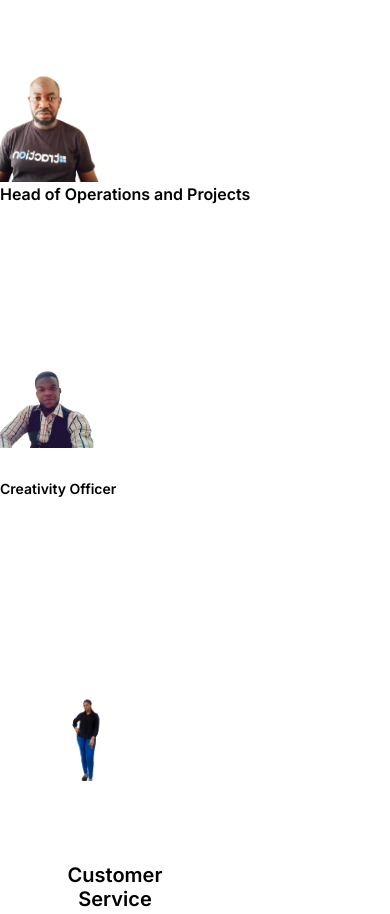
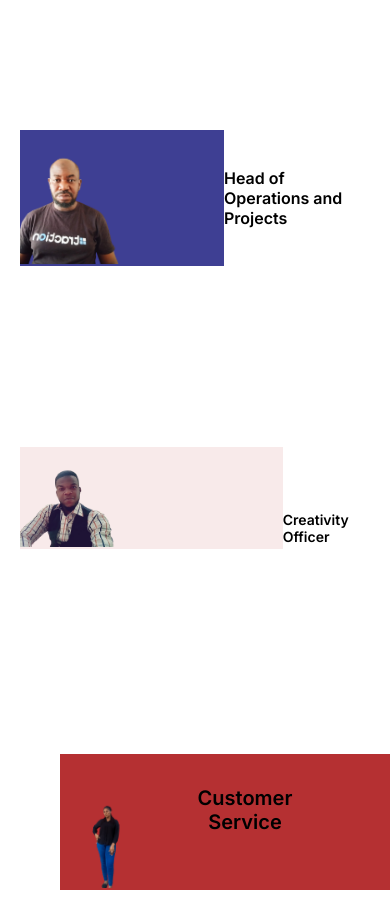
Before and after one commit to Spring-EM/springs-official, a website: page about.html in a window 390 px wide. Shown: the part 740-1654 px from the top of the page. Drawn offline with Linux system fonts and the light colour scheme.

Commit message:
about page mobile view fixed

```diff
--- a/scss/about.scss
+++ b/scss/about.scss
@@ -63,6 +63,8 @@
         width: 100%;
         height: auto;
         display: flex;
+        justify-content: center;
+        align-items: center;
         flex-direction: column-reverse;
 
     }
@@ -78,6 +80,7 @@
             height: 300px;
             grid-area: none;
             display: block;
+            // background-color: vars.$rouge-full;
         }
         img{
             position: relative;
@@ -107,7 +110,8 @@
         align-items: center;
         @media #{vars.$media-600-down}{
             grid-area: none;
-            display: block
+            display: block;
+            // background-color: vars.$rouge;
         }
         img{
             width: 150px;
@@ -136,6 +140,7 @@
         @media #{vars.$media-600-down}{
             grid-area: none;
             display: block;
+            // background-color: vars.$azul-deep-nopac;
         }
         img{
             width: 150px;
@@ -162,6 +167,7 @@
         @media #{vars.$media-600-down}{
             grid-area: none;
             display: block;
+            // background-color: vars.$azul-surface-deep;
         }
         img{
             width: 150px;
@@ -193,6 +199,16 @@
 }
 
 
+#hero-grid .grid-figure{
+    @media #{vars.$media-600-down}{
+        display: flex;
+        justify-content: center;
+        align-items: center;
+        padding: 0px 20px;
+    }
+}
+
+
 #hero-grid .grid-figure_two .img-wrapper{
     width: 100%;
     &:before{
@@ -212,6 +228,9 @@
             width: none;
             height: none;
         }
+    }
+    @media #{vars.$media-600-down}{
+        background-color: vars.$rouge;
     }
 }
 
@@ -236,6 +255,9 @@
             height: none;
         }
     }
+    @media #{vars.$media-600-down}{
+        background-color: vars.$azul-deep-nopac;
+    }
 }
 
 #hero-grid .grid-figure_four .img-wrapper{
@@ -259,11 +281,14 @@
             height: none;
         }
     }
+    @media #{vars.$media-600-down}{
+        background-color: vars.$azul-surface-deep;
+    }
 }
 
 #hero-grid .grid-figure_one .img-wrapper{
     width: 100%;
-    z-index: 3;
+    z-index: 1;
     position: relative;
     left: 40px;
     &:before{
@@ -284,6 +309,9 @@
             height: none;
         }
     }
+    @media #{vars.$media-600-down}{
+        background-color: vars.$rouge-full;
+    }
 }
 
 
@@ -293,6 +321,7 @@
     display: flex;
     justify-content: space-around;
     align-items: center;
+    margin-top: 30px;
     @media #{vars.$media-600-down}{
         flex-direction: column;
     }
```
Also changed, not shown: css/about.css, 1 other file.
